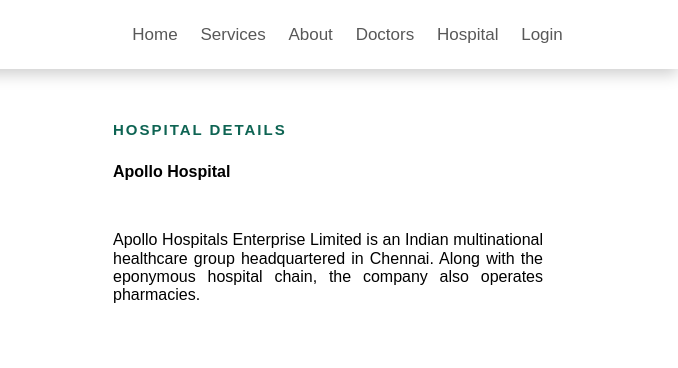
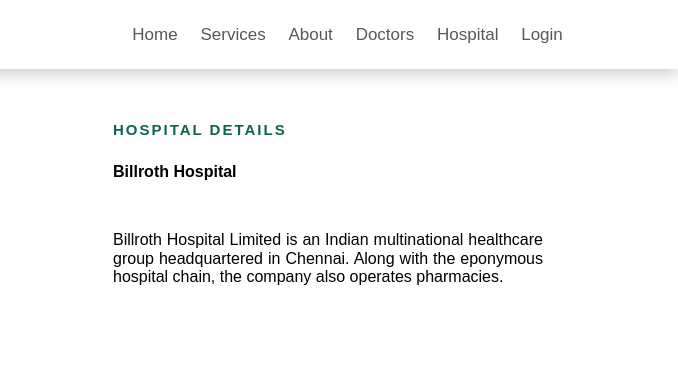
Before and after one commit to fssa-batch3/tamilselvan.kothandan__web_project, a plain HTML site: page pages/products/hospital details/billroth hospital.html in a window 1280 px wide. Shown: the top 368 px of the page, 602-1280 px from the left. Drawn offline with Linux system fonts and the light colour scheme.

Commit message:
content adding

```diff
--- a/assets/css/style.css
+++ b/assets/css/style.css
@@ -698,6 +698,7 @@
     max-width: 500px;
     width: 500px;
     margin: 0 20px 0 80px;
+
 }
 .aside-content-2 {
     height: 300px;
--- a/pages/products/hospital details/billroth hospital.html
+++ b/pages/products/hospital details/billroth hospital.html
@@ -52,9 +52,9 @@
           Hospital Details
         </p>
         <h2>
-          Apollo Hospital
+          Billroth Hospital
         </h2>
-        <p> Apollo Hospitals Enterprise Limited is an Indian multinational healthcare group headquartered in Chennai. Along with the eponymous hospital chain, the company also operates pharmacies.<br>
+        <p> Billroth Hospital Limited is an Indian multinational healthcare group headquartered in Chennai. Along with the eponymous hospital chain, the company also operates pharmacies.<br>
 
         </p>
       </div>
```
